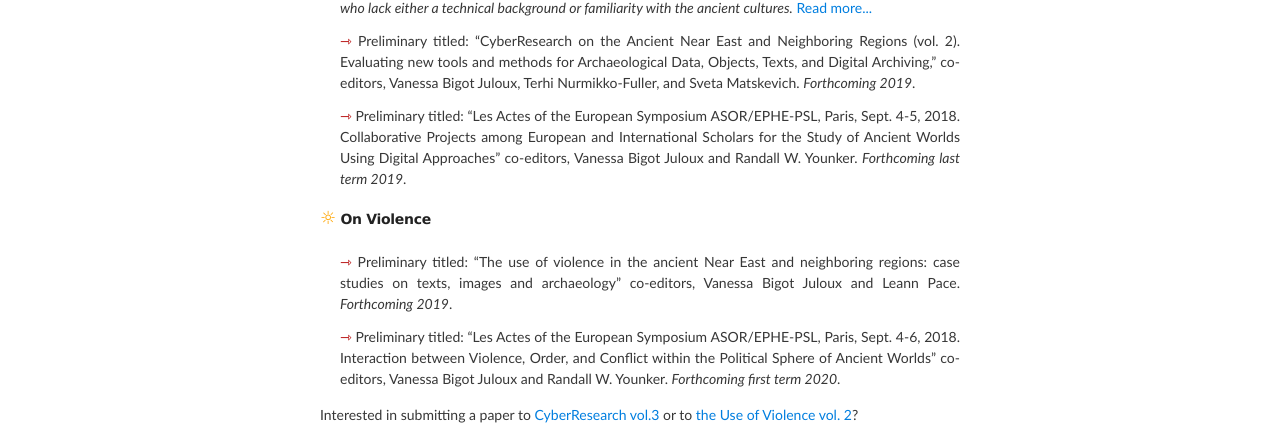
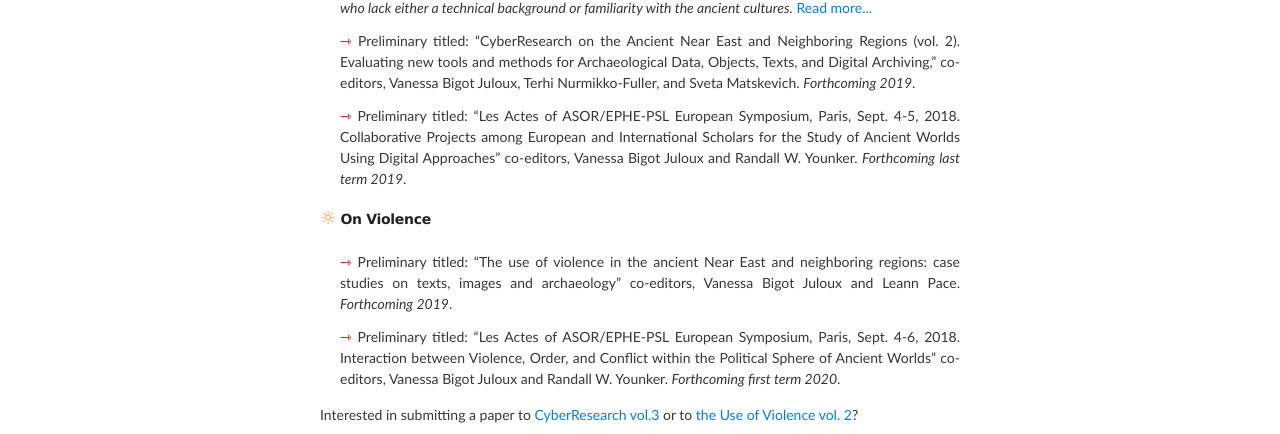
Before and after one commit to vbigot-juloux/ane-research-humanities, a Jekyll site: the page built from index.md, in a window 1280 px wide. Shown: the part 551-985 px from the top of the page. Built offline with Jekyll 4.4.1, drawn with Linux system fonts in a browser that asks for light colours; the repository's description, which GitHub fills in, is left out.

Commit message:
Update index.md

```diff
--- a/index.md
+++ b/index.md
@@ -23,7 +23,7 @@ technical background or familiarity with the ancient cultures.</em> <a href="doc
 <li style="padding-top: 12px; text-align: justify; text-justify: inter-word;"><span style="color:#b30000; font-size: 14px">&#8702;</span> Preliminary titled: “CyberResearch on the Ancient Near East and Neighboring Regions (vol. 2). Evaluating new tools and methods for Archaeological Data, Objects, Texts, and Digital Archiving,” co-editors, Vanessa Bigot Juloux, Terhi Nurmikko-Fuller, and Sveta Matskevich. <em>Forthcoming 2019</em>.
 </li>
 
-<li style="padding-top: 12px; text-align: justify; text-justify: inter-word;"><span style="color:#b30000; font-size: 14px">&#8702;</span> Preliminary titled: “Les Actes of the European Symposium ASOR/EPHE-PSL, Paris, Sept. 4-5, 2018. Collaborative Projects among European and International Scholars for the Study of Ancient Worlds Using Digital Approaches” co-editors, Vanessa Bigot Juloux and Randall W. Younker. <em>Forthcoming last term 2019</em>.
+<li style="padding-top: 12px; text-align: justify; text-justify: inter-word;"><span style="color:#b30000; font-size: 14px">&#8702;</span> Preliminary titled: “Les Actes of ASOR/EPHE-PSL European Symposium, Paris, Sept. 4-5, 2018. Collaborative Projects among European and International Scholars for the Study of Ancient Worlds Using Digital Approaches” co-editors, Vanessa Bigot Juloux and Randall W. Younker. <em>Forthcoming last term 2019</em>.
 </li>
 
 </ul>
@@ -34,7 +34,7 @@ technical background or familiarity with the ancient cultures.</em> <a href="doc
 <ul style="list-style-type: none;">
  <li style="text-align: justify; text-justify: inter-word;"><span style="color:#b30000; font-size: 14px">&#8702;</span> Preliminary titled: “The use of violence in the ancient Near East and neighboring regions: case studies on texts, images and archaeology” co-editors, Vanessa Bigot Juloux and Leann Pace. <em>Forthcoming 2019</em>.</li>
 
-<li style="padding-top: 12px; text-align: justify; text-justify: inter-word;"><span style="color:#b30000; font-size: 14px">&#8702;</span> Preliminary titled: “Les Actes of the European Symposium ASOR/EPHE-PSL, Paris, Sept. 4-6, 2018. Interaction between Violence, Order, and Conflict within the Political Sphere of Ancient Worlds” co-editors, Vanessa Bigot Juloux and Randall W. Younker. <em>Forthcoming first term 2020</em>.
+<li style="padding-top: 12px; text-align: justify; text-justify: inter-word;"><span style="color:#b30000; font-size: 14px">&#8702;</span> Preliminary titled: “Les Actes of ASOR/EPHE-PSL European Symposium, Paris, Sept. 4-6, 2018. Interaction between Violence, Order, and Conflict within the Political Sphere of Ancient Worlds” co-editors, Vanessa Bigot Juloux and Randall W. Younker. <em>Forthcoming first term 2020</em>.
 </li>
 
 </ul>
```
